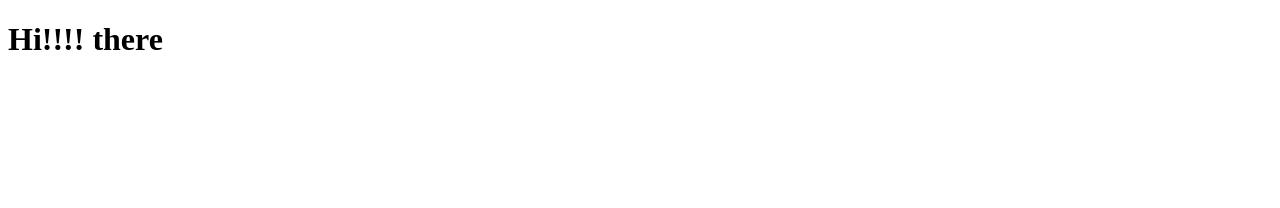
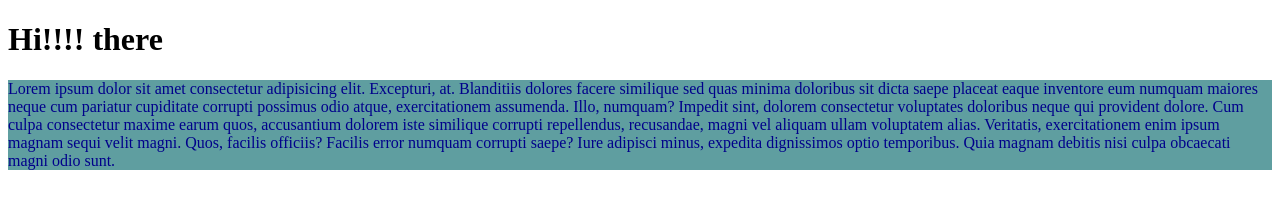
Before and after one commit to nusratjahan2/my-second-repo, a plain HTML site: page index.html in a window 1280 px wide. Drawn offline with Linux system fonts and the light colour scheme.

Commit message:
added styles

```diff
--- a/index.html
+++ b/index.html
@@ -5,8 +5,10 @@
     <meta http-equiv="X-UA-Compatible" content="IE=edge">
     <meta name="viewport" content="width=device-width, initial-scale=1.0">
     <title>My Second GitHub Repo</title>
+    <link rel="stylesheet" href="style.css">
 </head>
 <body>
     <h1>Hi!!!! there</h1>
+    <p>Lorem ipsum dolor sit amet consectetur adipisicing elit. Excepturi, at. Blanditiis dolores facere similique sed quas minima doloribus sit dicta saepe placeat eaque inventore eum numquam maiores neque cum pariatur cupiditate corrupti possimus odio atque, exercitationem assumenda. Illo, numquam? Impedit sint, dolorem consectetur voluptates doloribus neque qui provident dolore. Cum culpa consectetur maxime earum quos, accusantium dolorem iste similique corrupti repellendus, recusandae, magni vel aliquam ullam voluptatem alias. Veritatis, exercitationem enim ipsum magnam sequi velit magni. Quos, facilis officiis? Facilis error numquam corrupti saepe? Iure adipisci minus, expedita dignissimos optio temporibus. Quia magnam debitis nisi culpa obcaecati magni odio sunt.</p>
 </body>
 </html>
--- /dev/null
+++ b/style.css
@@ -0,0 +1,4 @@
+p{
+    background-color: cadetblue;
+    color: darkblue;
+}
```
